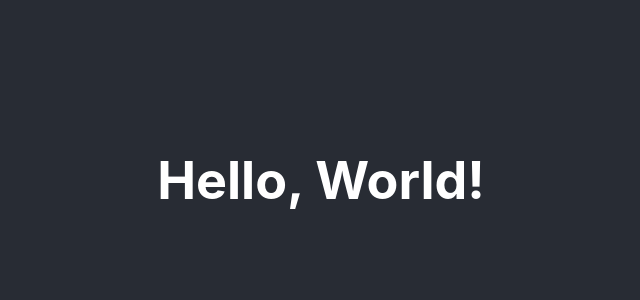
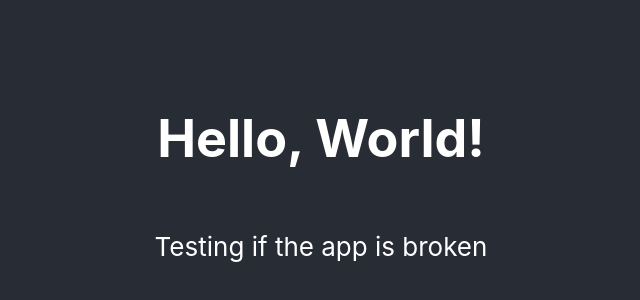
Before and after one commit to indigotech/onboard-gustavo-barros, a React (Create React App) app: page / in a window 1280 px wide. Shown: the part 220-520 px from the top of the page, without its empty margins (319-959 px from the left). Built offline with nearby package versions, Linux system fonts and the light colour scheme.

Commit message:
changing some configurations at package json and prettier file

```diff
--- a/package.json
+++ b/package.json
@@ -43,6 +43,7 @@
     "@typescript-eslint/eslint-plugin": "4.30.0",
     "@typescript-eslint/parser": "4.30.0",
     "eslint": "7.32.0",
+    "eslint-config-prettier": "^8.3.0",
     "typescript": "4.4.2"
   }
 }
--- a/src/App.tsx
+++ b/src/App.tsx
@@ -5,6 +5,7 @@ function App() {
     <div className='App'>
       <header className='App-header'>
         <h1>Hello, World!</h1>
+        <p>Testing if the app is broken</p>
       </header>
     </div>
   );
```
Also changed, not shown: .prettierrc.js, 1 other file (tests, documents, lock files or other folders).
